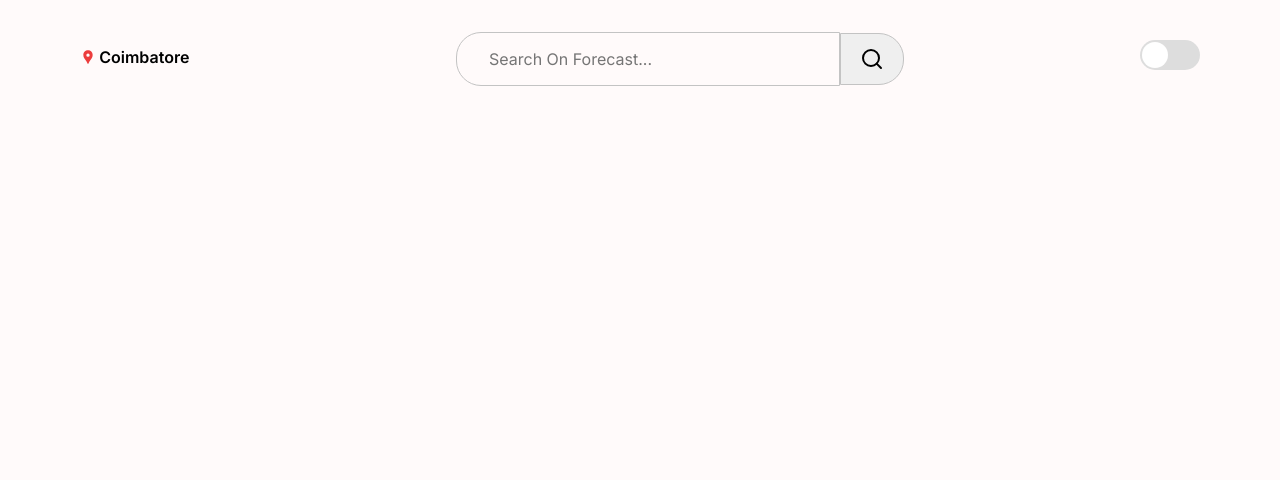
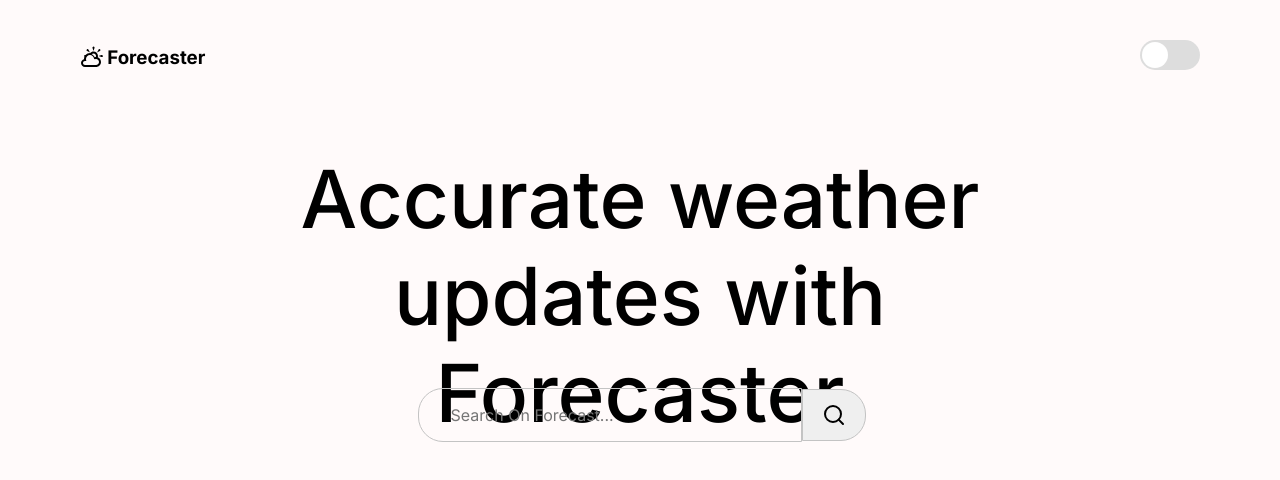
Before and after one commit to Mugunth140/forecaster, a Next.js app: page / in a window 1280 px wide. Shown: the top 480 px of the page. Built offline with nearby package versions, Linux system fonts and the light colour scheme; no server answers.

Commit message:
completed hero section

```diff
--- a/app/components/Navbar/Navbar.jsx
+++ b/app/components/Navbar/Navbar.jsx
@@ -1,11 +1,13 @@
 import styles from "./Navbar.module.scss";
-import { MdLocationPin } from "react-icons/md";
+import { TiWeatherPartlySunny } from "react-icons/ti";
 import { FiSearch } from "react-icons/fi";
 import Darkmode from "../Darkmode/Darkmode";
-import { useState } from 'react';
+import { useState, useEffect, useRef } from 'react';
+import gsap from "gsap";
 
 const Navbar = ({ onCity, onCitySubmit }) => {
   const [inputValue, setInputValue] = useState('');
+  const expandRef = useRef();
 
   const handleChange = (event) => {
     const value = event.target.value;
@@ -17,19 +19,33 @@ const Navbar = ({ onCity, onCitySubmit }) => {
     onCitySubmit();
   };
 
+  useEffect(() => {
+    gsap.set(expandRef.current, {
+      y: 300,
+    })
+
+  })
+
   return (
     <nav className={styles.navContainer}>
       <section>
         <div className={styles.navLocationContainer}>
-          <MdLocationPin className={styles.navLocation} />
-          Coimbatore
+        <TiWeatherPartlySunny className={styles.navLocation}/>
+          <h3>Forecaster</h3>
         </div>
         <div className={styles.darkmodeContainer}>
           <Darkmode />
         </div>
       </section>
+      {/* hero text animation */}
 
-      <aside>
+      <div className={styles.hero}>
+          <h1>Accurate weather updates with Forecaster </h1>
+        </div>
+
+        {/* navbar search */}
+
+      <aside className={styles.navExpand} ref={expandRef}>
         <div className={styles.navSearch}>
           <input
             className=""
--- a/app/components/Navbar/Navbar.module.scss
+++ b/app/components/Navbar/Navbar.module.scss
@@ -1,69 +1,18 @@
 @import '../../scss/variables';
 
-// .navContainer {
-//     display: grid;
-//     grid-template-columns: 1fr 3fr 1fr;
-//     justify-items: center;
-//     align-items: center;
-//     min-width: 100vw;
-//     height: auto;
-//     padding: 1.5em;
+.navContainer{
+    // background: lightblue;
 
-//     .navLocationContainer {
-//         display: flex;
-//         align-items: center;
-//         font-size: 1.1em;
 
-//         .navLocation {
-//             color: rgb(235, 44, 44);
-//             font-size: 2em;
-//         }
-//     }
+    .hero{
+          position: absolute;
 
-//     .navSearch {
-//         display: flex;
-
-//         input {
-//             width: 30vw;
-//             min-width: 250px;
-//             color: inherit;
-//             background-color: transparent;
-//             padding: 0.8em 1em;
-//             border-top-left-radius: 25px;
-//             border-bottom-left-radius: 25px;
-//             border: 1.5px solid $grey;
-//             font-size: 1em;
-//             text-transform: capitalize;
-//         }
-
-//         & > :focus, :active{
-//             outline: 1px solid transparent;
-//         }
-
-//         & > button {
-//             @include flex;
-//             width: 4em;
-//             min-width: 50px;
-//             max-width: 3.5vw;
-//             background: $grey;
-//             border: 1.5px solid $grey;
-//             border-top-right-radius: 25px;
-//             border-bottom-right-radius: 25px;
-
-//             & > svg {
-//                 font-size: 1.3em;
-//                 transition: all 0.4s ease;
-//             }
-
-//             :hover{
-//                 font-size: 1.5em;
-//                 transition: all 0.2s ease;
-//             }
-//         }
-//     }
-// }
-
-.navContainer{
+        h1{
+            margin-top: 70px;
+            font-size: 2.5rem;
+            text-align:center;
+        }
+    }
    section {
     display: flex;
     justify-content: space-between;
@@ -77,10 +26,13 @@
         gap: 0.2em;
 
         .navLocation {
-            font-size: 1em;
-            color: rgb(236, 60, 60);
+            font-size: 1.5em;
         }
     }
+   }
+
+   .navExpand{
+    transition: ease-out 1s;
    }
 
    .navSearch{
@@ -126,10 +78,26 @@
             padding: 2.5em 5em;
         }
 
-        aside {
+        .hero{
             position: absolute;
-            top: 3%;
-            left: 35%;
+            top: 10%;
+            left: 15%;
+            //background: rgb(62, 195, 195);
+            height: 30vh;
+            width: 70%;
+
+            h1{
+                font-family:inherit;
+                font-weight: 500;
+                text-align: center;
+                font-size: 5em;
+            }
+        }
+
+       aside {
+            position: absolute;
+            top: 10%;
+            left: 32%;
             transform: translate(-50% -50%);
 
             .navSearch{
--- /dev/null
+++ b/app/components/Weather/Weather.jsx
@@ -0,0 +1,33 @@
+import Styles from "./Weather.module.scss";
+import { useEffect, useRef } from "react";
+import gsap from "gsap";
+
+const Weather = ({ city, weather }) => {
+  const container = document.querySelector(`.${Styles.container}`);
+  const weatherRef = useRef();
+  const temp = Math.round(weather.main.temp)
+
+  useEffect(() => {
+    gsap.set(container, {
+      y: 400,
+    });
+  });
+
+  return (
+    <>
+      <div ref={weatherRef} className={Styles.container}>
+        <section className={Styles.weatherUp}>
+          <div className={Styles.tempContainer}>
+            <h1>{temp}°C</h1>
+            <h1>{city}</h1>
+          </div>
+        </section>
+        <section className={Styles.weatherDown}>
+          <p>Description: {weather.weather[0].description}</p>
+        </section>
+      </div>
+    </>
+  );
+};
+
+export default Weather;
--- /dev/null
+++ b/app/components/Weather/Weather.module.scss
@@ -0,0 +1,27 @@
+@import '../../scss/variables.scss';
+
+.container {
+    position: relative;
+    height: 95vh;
+    width: 90%;
+    background: linear-gradient(to right, #62cff4, #2c67f2);
+    border-top-left-radius: 4em;
+    border-top-right-radius: 4em;
+    @include flex;
+    flex-direction: column;
+
+}
+
+@media (min-width: 768px) {
+    .container {
+        position: relative;
+        height: 95vh;
+        width: 90%;
+        background: linear-gradient(to right, #62cff4, #2c67f2);
+        border-top-left-radius: 4em;
+        border-top-right-radius: 4em;
+        @include flex;
+        flex-direction: column;
+
+    }
+}
--- a/app/globals.scss
+++ b/app/globals.scss
@@ -10,13 +10,11 @@
 body {
   @include light-mode;
 }
-
 .dark-mode {
   body {
     @include dark-mode;
   }
 }
-
 
 /* gradient animation */
 
@@ -36,3 +34,8 @@ body {
     animation: gradientAnimation 20s linear infinite;
     background-size: 200% 200%;
   }
+
+  .weatherContainer{
+    @include flex;
+    //height: 100vh;
+  }
--- a/app/page.jsx
+++ b/app/page.jsx
@@ -1,5 +1,6 @@
 'use client'
 import Navbar from '@/app/components/Navbar/Navbar';
+import Weather from './components/Weather/Weather';
 import { useState } from "react";
 
 function Home() {
@@ -8,7 +9,7 @@ function Home() {
   const apiKey = process.env.NEXT_PUBLIC_API_KEY;
 
   const handleCitySubmit = () => {
-    if (city) { // Only fetch weather if city is provided
+    if (city) {
       const url = `https://api.openweathermap.org/data/2.5/weather?q=${city}&units=metric&appid=${apiKey}`;
 
       fetch(url)
@@ -27,13 +28,9 @@ function Home() {
   return (
     <>
       <Navbar onCity={handleCityChange} onCitySubmit={handleCitySubmit} />
-      <div className="bg-gradient-to-r from-[#62cff4] to-[#2c67f2]">
+      <div className="weatherContainer">
         {weather && weather.main && weather.weather && weather.weather[0] && (
-          <div>
-            <h2>Weather in {city}</h2>
-            <p>Temperature: {weather.main.temp} °C</p>
-            <p>Description: {weather.weather[0].description}</p>
-          </div>
+          <Weather  city={city} weather={weather}/>
         )}
       </div>
     </>
--- a/package.json
+++ b/package.json
@@ -9,6 +9,7 @@
     "lint": "next lint"
   },
   "dependencies": {
+    "gsap": "^3.12.5",
     "next": "14.2.4",
     "react": "^18",
     "react-dom": "^18",
```
Also changed, not shown: 1 other file (tests, documents, lock files or other folders).
